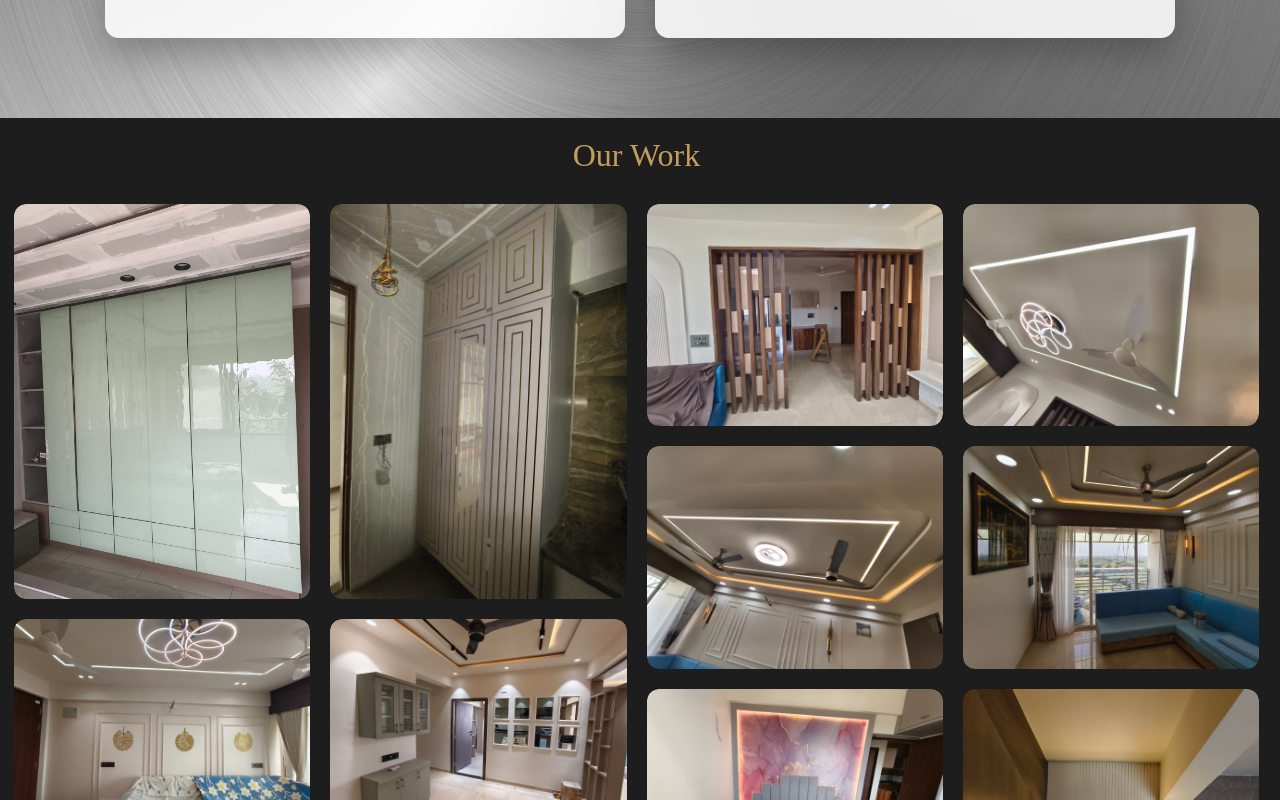
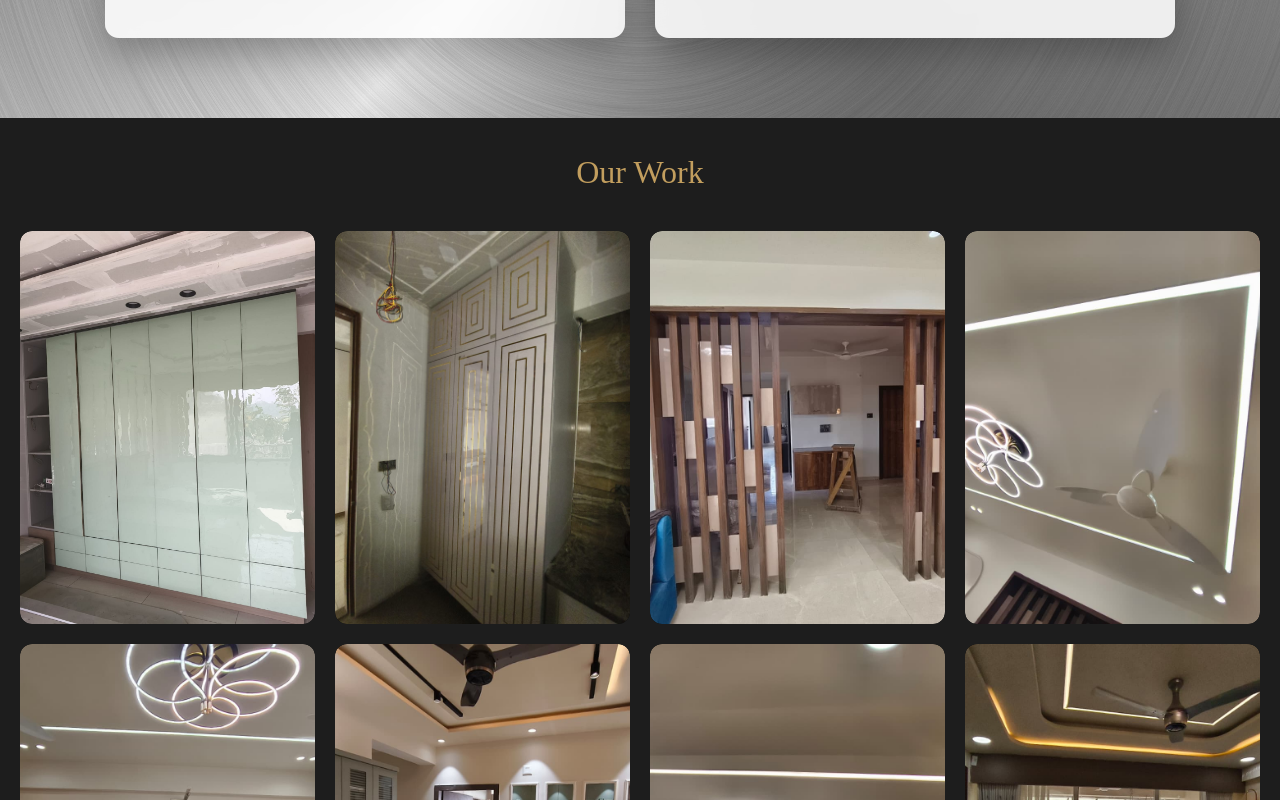
Before and after one commit to maheksondagar8-prog/ck-website, a React (Create React App) app: page / in a window 1280 px wide. Shown: the part 2120-2920 px from the top of the page. Built offline with nearby package versions, Linux system fonts and the light colour scheme.

Commit message:
Gallery Ui changes

```diff
--- a/src/pages/gallery/styles.scss
+++ b/src/pages/gallery/styles.scss
@@ -1,10 +1,10 @@
 .gallery {
-    padding: 3px 21px 16px 14px;
+    padding: 20px;
 
     &__title {
         text-align: center;
         font-size: 32px;
-        margin-bottom: 30px;
+        margin-bottom: 40px;
         color: var(--blue-theme-main-color);
     }
 
@@ -23,16 +23,22 @@
         margin-bottom: 20px;
         overflow: hidden;
         border-radius: 12px;
+        background: #111;
+    }
 
-        img {
+    &__item img,
+    &__item video {
         width: 100%;
+        height: auto;
         display: block;
         border-radius: 12px;
+        object-fit: cover;
         transition: transform 0.4s ease;
+        aspect-ratio: 3 / 4;
     }
 
-        &:hover img {
+    &__item:hover img,
+    &__item:hover video {
         transform: scale(1.05);
     }
 }
-}
```
Lines whose indentation alone changed are shown as unchanged.
